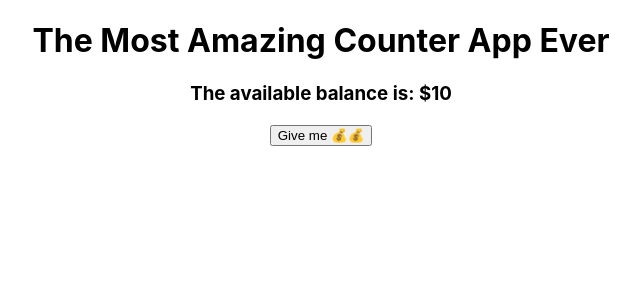
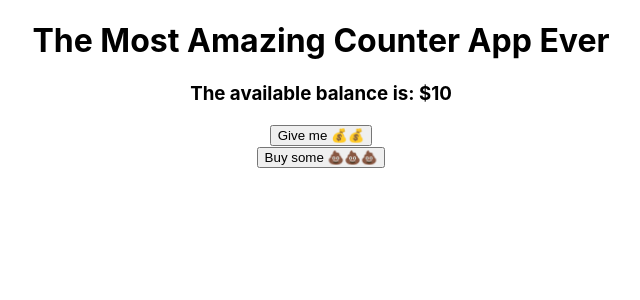
Before and after one commit to radishmouse/react-redux-intro_2020-08-25, a React (Create React App) app: page / in a window 1280 px wide. Shown: the top 300 px of the page, without its empty margins (319-959 px from the left). Built offline with nearby package versions, Linux system fonts and the light colour scheme.

Commit message:
adds combined dumb/smart Decrement

```diff
--- a/src/CounterApp.js
+++ b/src/CounterApp.js
@@ -2,6 +2,8 @@ import React from 'react';
 import Output from './containers/OutputContainer';
 // import Increment from './components/Increment';
 import Increment from './containers/IncrementContainer';
+import Decrement from './containers/DecrementContainer';
+
 
 const CounterApp = props => (
     <div>
@@ -11,8 +13,8 @@ const CounterApp = props => (
         {/* Increment button */}
         <Increment />
         {/* Decrement button */}
+        <Decrement />
     </div>
 );
 
-
 export default CounterApp;
--- /dev/null
+++ b/src/containers/DecrementContainer.js
@@ -0,0 +1,24 @@
+import React from 'react';
+import { connect } from 'react-redux';
+import { actionWithdraw } from '../actions';
+
+const Decrement = props => (
+    <button
+        onClick={props.handleClick}
+    >
+        Buy some 💩💩💩
+    </button>
+);
+
+function mapDispatchToProps(dispatch) {
+    return {
+        handleClick: () => {
+            dispatch(actionWithdraw(1000, 'checking'));
+            console.log('You bought something useless!')
+        }
+    }
+}
+
+// I will replace this with the smart connected
+// version.
+export default connect(null, mapDispatchToProps)(Decrement);
```
